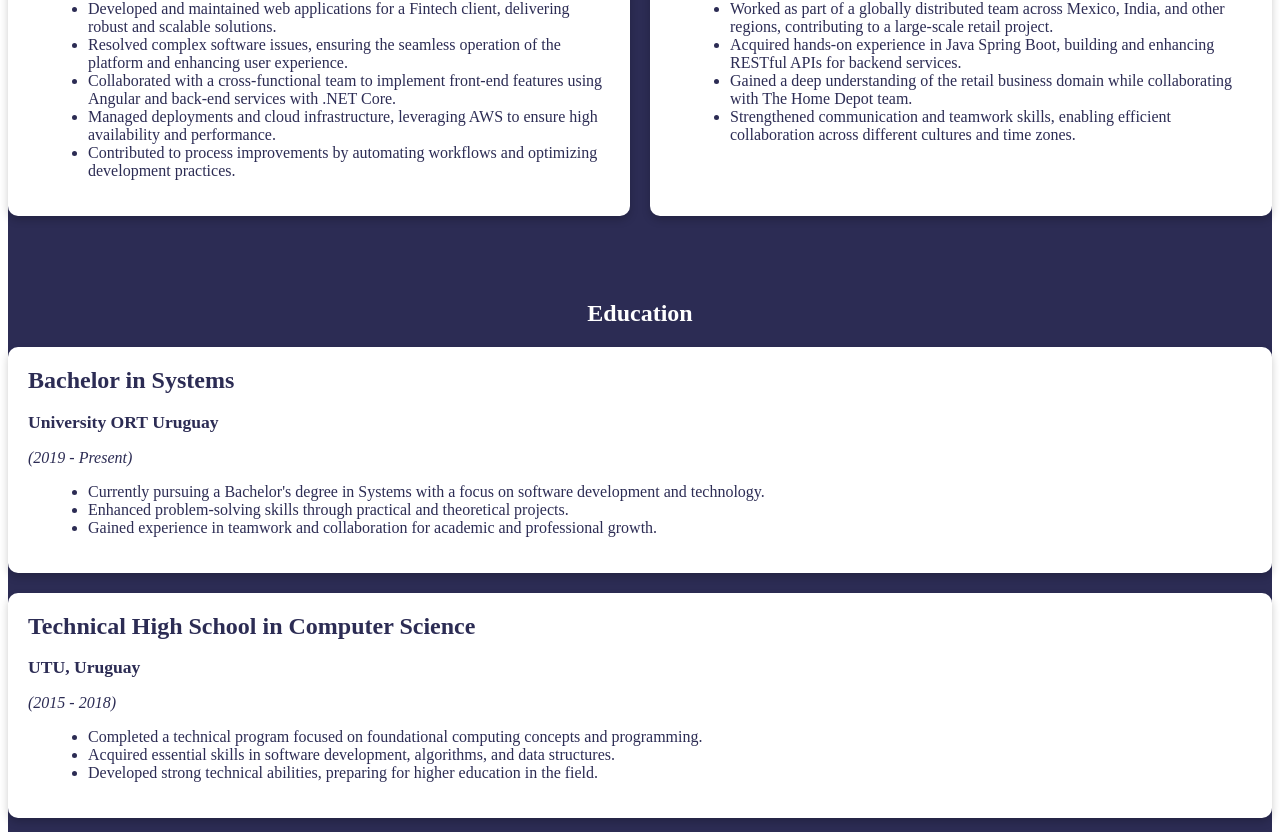
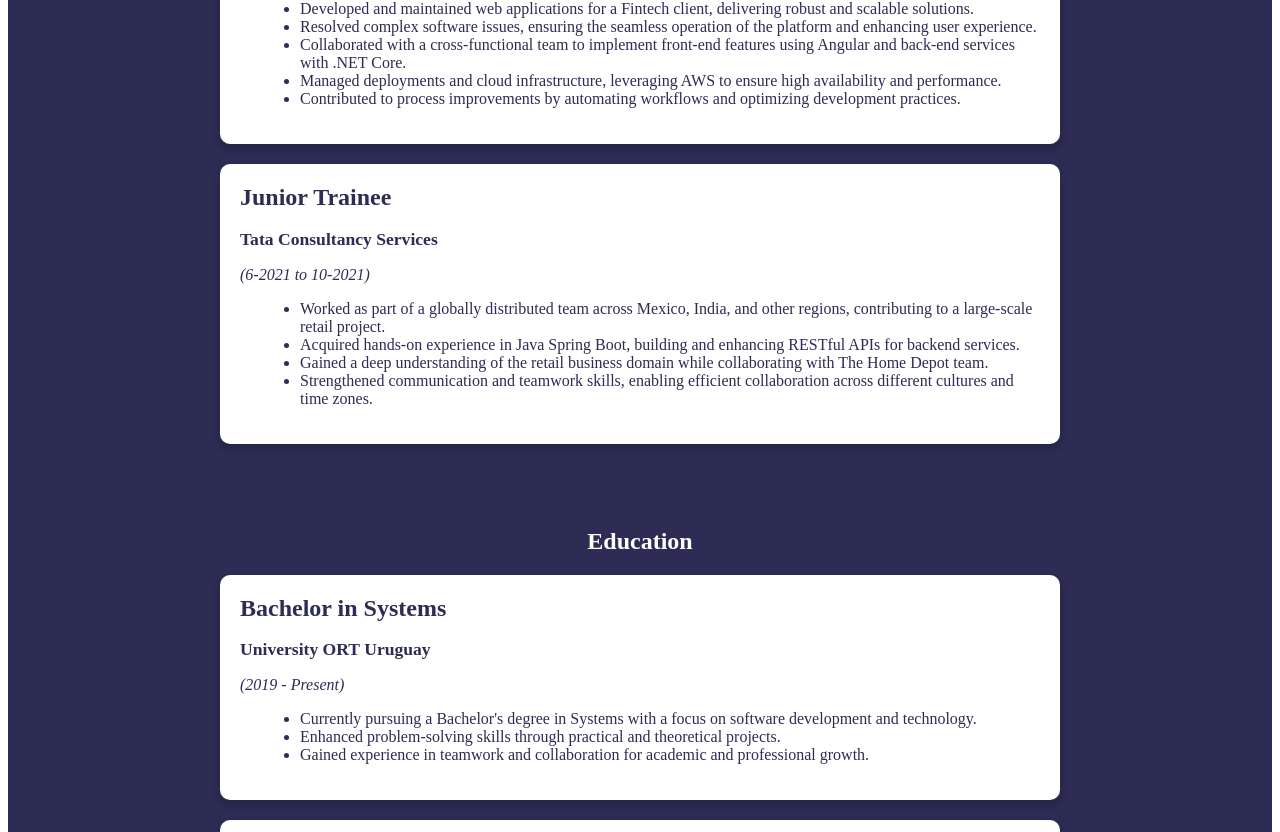
Before and after one commit to juanmarab/portfolio, an Angular app in the folder portfolio/: page / in a window 1280 px wide. Shown: the part 874-1706 px from the top of the page. Built offline with nearby package versions, Linux system fonts and the light colour scheme.

Commit message:
refactoring

```diff
--- a/portfolio/src/app/components/education/education.component.css
+++ b/portfolio/src/app/components/education/education.component.css
@@ -11,9 +11,10 @@ h2 {
 
 .education-grid {
     display: flex;
-    flex-direction: column; /* Cambia a disposición vertical */
-    gap: 20px;
+    flex-direction: column; /* Disposición vertical */
+    gap: 20px; /* Espaciado entre las tarjetas */
     margin-top: 20px;
+    align-items: center; /* Centrar las tarjetas */
 }
 
 .education-card {
@@ -23,6 +24,9 @@ h2 {
     box-shadow: 0 4px 8px rgba(0, 0, 0, 0.2);
     padding: 20px;
     transition: transform 0.3s ease, box-shadow 0.3s ease;
+    max-width: 800px; /* Ancho máximo */
+    width: 100%; /* Asegura que se adapte al tamaño disponible */
+    margin: 0 auto; /* Centra horizontalmente */
 }
 
 .education-card:hover {
--- a/portfolio/src/app/components/experience/experience.component.css
+++ b/portfolio/src/app/components/experience/experience.component.css
@@ -10,10 +10,11 @@ h2 {
 }
 
 .experience-grid {
-    display: grid;
-    grid-template-columns: repeat(auto-fit, minmax(300px, 1fr));
-    gap: 20px;
+    display: flex;
+    flex-direction: column; /* Disposición vertical */
+    gap: 20px; /* Espaciado entre las tarjetas */
     margin-top: 20px;
+    align-items: center; /* Centrar las tarjetas */
 }
 
 .experience-card {
@@ -23,6 +24,9 @@ h2 {
     box-shadow: 0 4px 8px rgba(0, 0, 0, 0.2);
     padding: 20px;
     transition: transform 0.3s ease, box-shadow 0.3s ease;
+    max-width: 800px; /* Ancho máximo */
+    width: 100%; /* Asegura que se adapte al tamaño disponible */
+    margin: 0 auto; /* Centra horizontalmente */
 }
 
 .experience-card:hover {
```
